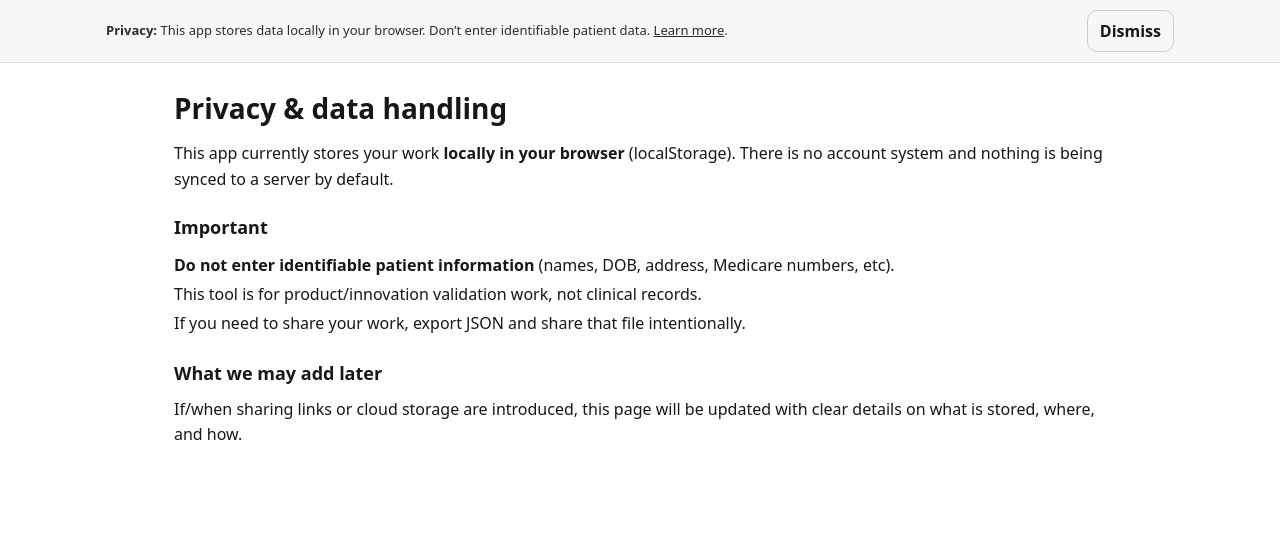
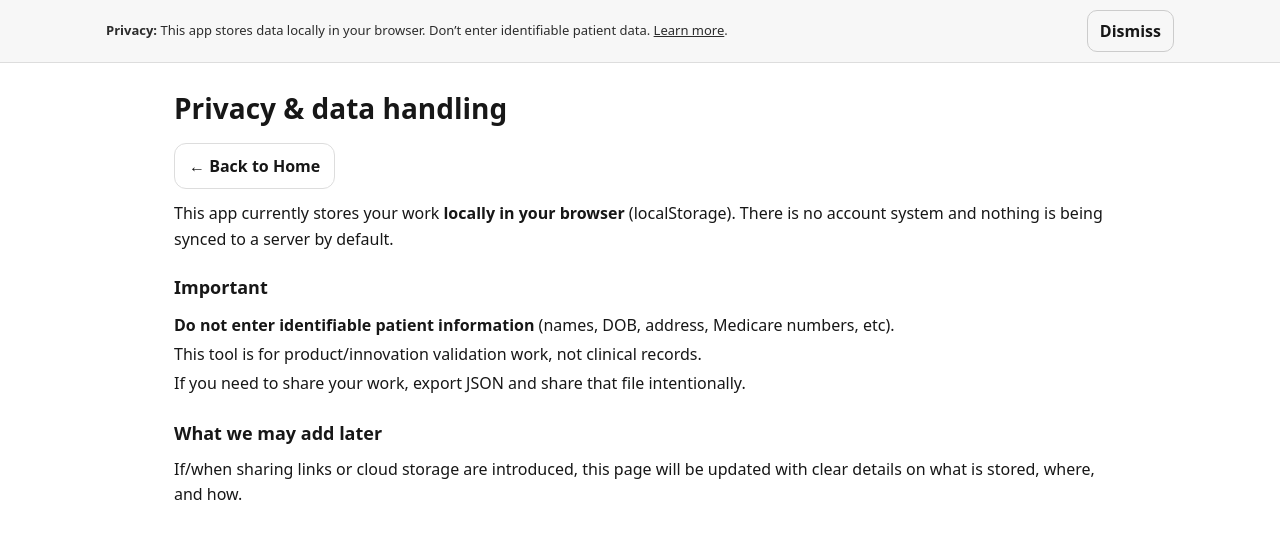
Before and after one commit to cweitsz/rapid-health-sandbox, a Next.js app: page /privacy in a window 1280 px wide. Shown: the top 538 px of the page. Built offline with nearby package versions, Linux system fonts and the light colour scheme.

Commit message:
Privacy home button add

```diff
--- a/src/app/privacy/page.tsx
+++ b/src/app/privacy/page.tsx
@@ -1,7 +1,15 @@
+import Link from "next/link";
+
 export default function PrivacyPage() {
   return (
     <main style={{ padding: 24, fontFamily: "system-ui", maxWidth: 980, margin: "0 auto" }}>
       <h1 style={{ fontSize: 28, fontWeight: 900, margin: 0 }}>Privacy & data handling</h1>
+
+      <div style={{ marginTop: 14, display: "flex", gap: 12, flexWrap: "wrap" }}>
+        <Link href="/" style={secondaryBtn}>
+          ← Back to Home
+        </Link>
+      </div>
 
       <p style={{ marginTop: 12, lineHeight: 1.6 }}>
         This app currently stores your work <strong>locally in your browser</strong> (localStorage). There is no account
@@ -25,3 +33,12 @@ export default function PrivacyPage() {
     </main>
   );
 }
+
+const secondaryBtn: React.CSSProperties = {
+  display: "inline-block",
+  padding: "10px 14px",
+  borderRadius: 12,
+  border: "1px solid #ddd",
+  fontWeight: 800,
+  textDecoration: "none",
+};
```
